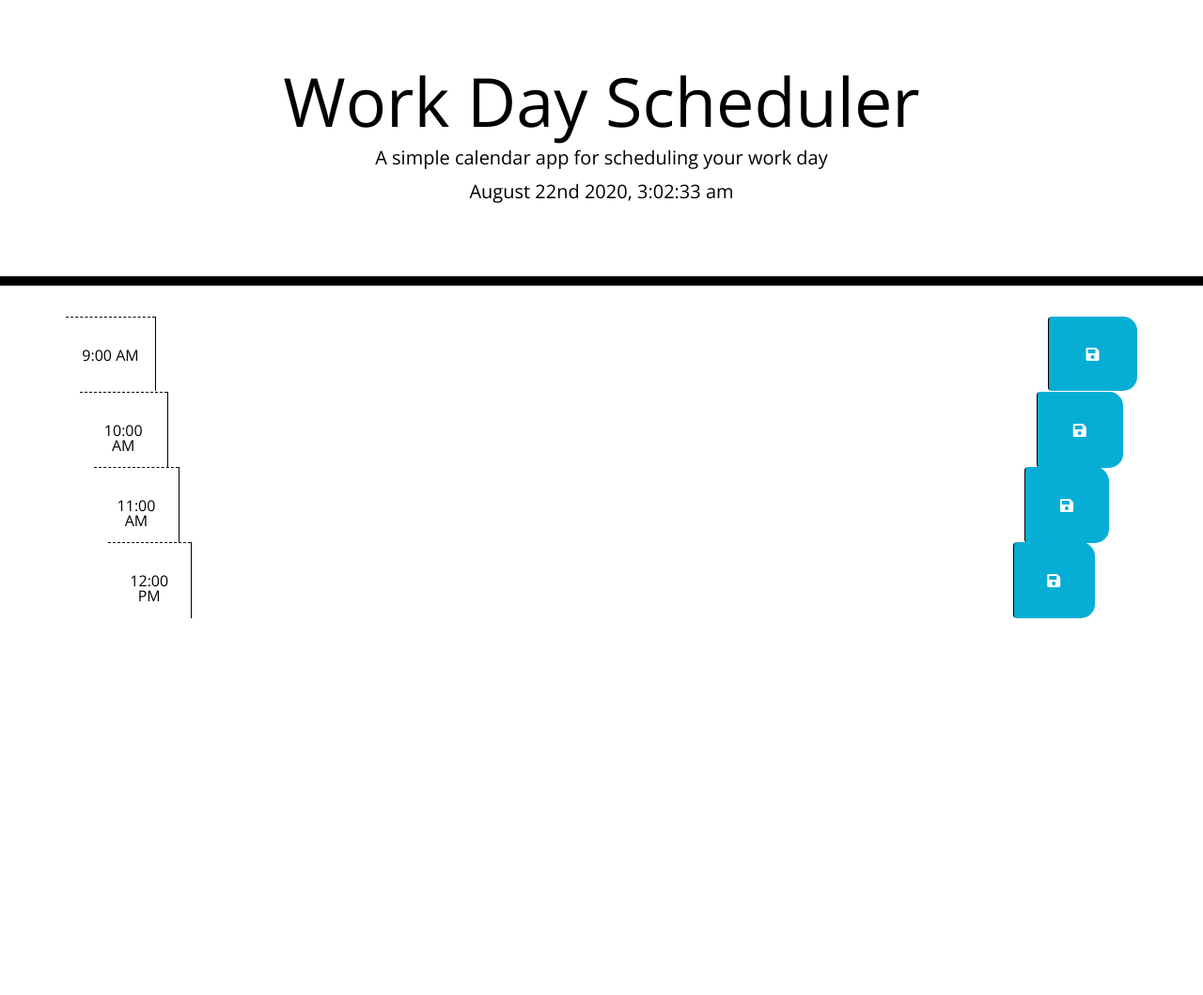
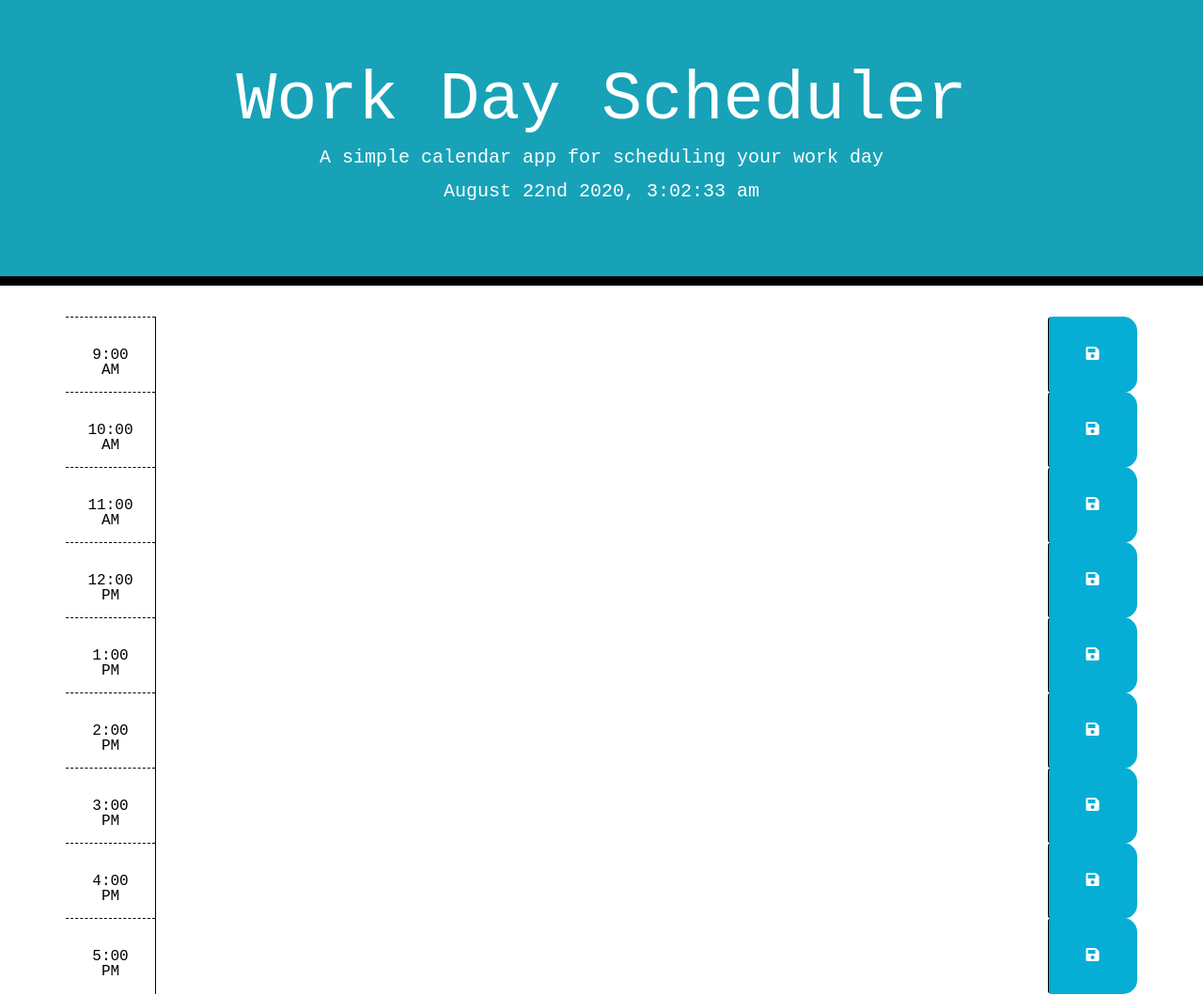
Before and after one commit to SydneyGoodwill/work-day-scheduler, a plain HTML site: page index.html in a window 1280 px wide. Shown: the whole page at 94% size. Before the commit the page ends 800 px from the top, so only its background shows below. Drawn offline with nearby package versions, Linux system fonts and the light colour scheme.

Commit message:
updated scheduler to have all time spots, updated style

```diff
--- a/index.html
+++ b/index.html
@@ -1,37 +1,28 @@
 <!DOCTYPE html>
 <html lang="en">
   <head>
+
     <meta charset="UTF-8" />
     <meta name="viewport" content="width=device-width, initial-scale=1.0" />
     <meta http-equiv="X-UA-Compatible" content="ie=edge" />
-
-
-    <link
-    rel="stylesheet"
-    href="https://stackpath.bootstrapcdn.com/bootstrap/4.3.1/css/bootstrap.min.css"
-    />
-    <link
-    rel="stylesheet"
-    href="https://use.fontawesome.com/releases/v5.8.1/css/all.css"
-    integrity="sha384-50oBUHEmvpQ+1lW4y57PTFmhCaXp0ML5d60M1M7uH2+nqUivzIebhndOJK28anvf"
-    crossorigin="anonymous"
-    />
-    <link
-    href="https://fonts.googleapis.com/css?family=Open+Sans&display=swap"
-    rel="stylesheet"
-    />
+    <link rel="stylesheet" href="https://stackpath.bootstrapcdn.com/bootstrap/4.3.1/css/bootstrap.min.css" />
+    <link rel="stylesheet" href="https://use.fontawesome.com/releases/v5.8.1/css/all.css" integrity="sha384-50oBUHEmvpQ+1lW4y57PTFmhCaXp0ML5d60M1M7uH2+nqUivzIebhndOJK28anvf" crossorigin="anonymous" />
+    <link href="https://fonts.googleapis.com/css?family=Open+Sans&display=swap" rel="stylesheet" />
     <link rel="stylesheet" href="style.css" />
     <title>Work Day Scheduler</title>
+
   </head>
 
   <body>
-    <header class="jumbotron">
+
+    <header class="jumbotron bg-info">
       <h1 class="display-3">Work Day Scheduler</h1>
       <p class="lead">A simple calendar app for scheduling your work day</p>
       <p id="currentDay" class="lead"></p>
     </header>
 
     <div class="container">
+
       <div id="hour9am" class="row time-block">
         <div class="col-md-1 hour">
           9:00 AM
@@ -41,7 +32,6 @@
         <button class="btn saveBtn col-md-1"><i class="fas fa-save"></i></button>
       </div>
 
-      <div class="container">
       <div id="hour10am" class="row time-block">
         <div class="col-md-1 hour">
           10:00 AM
@@ -51,7 +41,6 @@
         <button class="btn saveBtn col-md-1"><i class="fas fa-save"></i></button>
       </div>
 
-        <div class="container">
       <div id="hour11am" class="row time-block">
         <div class="col-md-1 hour">
           11:00 AM
@@ -61,7 +50,6 @@
         <button class="btn saveBtn col-md-1"><i class="fas fa-save"></i></button>
       </div>
 
-          <div class="container">
       <div id="hour12pm" class="row time-block">
         <div class="col-md-1 hour">
           12:00 PM
@@ -71,20 +59,52 @@
         <button class="btn saveBtn col-md-1"><i class="fas fa-save"></i></button>
       </div>
 
+      <div id="hour9am" class="row time-block">
+        <div class="col-md-1 hour">
+          1:00 PM
+        </div>
+        <textarea class="col-md-10 description">
+        </textarea>
+        <button class="btn saveBtn col-md-1"><i class="fas fa-save"></i></button>
+      </div>
+
+      <div id="hour10am" class="row time-block">
+        <div class="col-md-1 hour">
+          2:00 PM
+        </div>
+        <textarea class="col-md-10 description">
+        </textarea>
+        <button class="btn saveBtn col-md-1"><i class="fas fa-save"></i></button>
+      </div>
+
+      <div id="hour11am" class="row time-block">
+        <div class="col-md-1 hour">
+          3:00 PM
+        </div>
+        <textarea class="col-md-10 description">
+        </textarea>
+        <button class="btn saveBtn col-md-1"><i class="fas fa-save"></i></button>
+      </div>
+
+      <div id="hour12pm" class="row time-block">
+        <div class="col-md-1 hour">
+          4:00 PM
+        </div>
+        <textarea class="col-md-10 description">
+        </textarea>
+        <button class="btn saveBtn col-md-1"><i class="fas fa-save"></i></button>
+      </div>
+
+      <div id="hour12pm" class="row time-block">
+        <div class="col-md-1 hour">
+          5:00 PM
+        </div>
+        <textarea class="col-md-10 description">
+        </textarea>
+        <button class="btn saveBtn col-md-1"><i class="fas fa-save"></i></button>
+      </div>
 
       </div>
-
-
-
-
-        </div>
-
-        <div class="container-fluid">
-          <footer class="row">
-            <br><br>
-          </footer>
-        </div>
-
 
 
         <!-- <script src="script.js"></script> -->
@@ -110,22 +130,19 @@ function date() {
               var currentDate = moment().format('MMMM Do YYYY, h:mm:ss a');
               currentDay.textContent = currentDate
               console.log(currentDate);
-    }, 1000);
-}
-date();
+            }, 1000);}date();
 
-// For loop creating 24 timeblock containers for the daily planner
-for (let i = 0; i < 24; i++) {
-    const foo = $($.parseHTML(timeBlockTemp));
-    $('#timeBlockCont').append(foo);
 
           // Creating an onclick listener for each of the time blocks
-    $(".time-block").on("click", function() {
+            $(".saveBtn").on("click", function() {
             console.log("test")
+            const hoursOfDay = ["9:00 AM", "10:00 AM", "11:00 AM", "12:00 PM", "1:00 PM", "2:00 PM", "3:00 PM", "4:00 PM", "5:00 PM"];
+
             });
-    const hoursOfDay = ["9:00 AM", "10:00 AM", "11:00 AM", "12:00 PM", "1:00 PM", "2:00 PM", "3:00 PM", "4:00 PM", "5:00 PM"];
-} })
+          })
 
         </script>
+
+
   </body>
   </html>
--- a/style.css
+++ b/style.css
@@ -16,9 +16,10 @@ textarea{
 .jumbotron {
   text-align: center;
   background-color: transparent;
-  color: black;
+  color: white;
   border-radius: 0;
   border-bottom: 10px solid black;
+  font-family: 'Courier New', Courier, monospace;
 }
 
 .description{
@@ -28,6 +29,7 @@ textarea{
 .time-block{
   text-align: center;
   border-radius: 15px;
+  font-family: 'Courier New', Courier, monospace;
 }
 
 .row {
```
Lines whose indentation alone changed are shown as unchanged.
